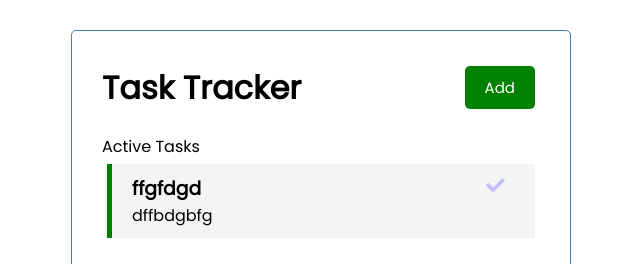
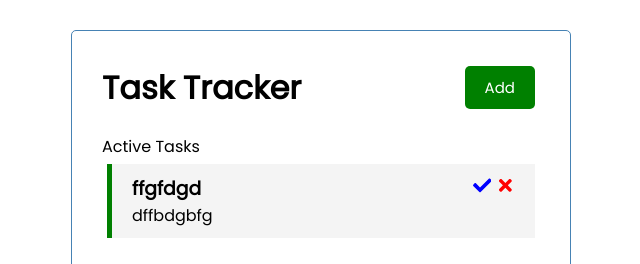
Before and after one commit to anshulag97/TaskTracker, a React (Create React App) app: page / in a window 1280 px wide. Shown: the top 264 px of the page, without its empty margins (319-959 px from the left). Built offline with nearby package versions, Linux system fonts and the light colour scheme; data requests are answered from the project's data file.

Commit message:
Update Task.js

```diff
--- a/src/components/Task.js
+++ b/src/components/Task.js
@@ -1,30 +1,53 @@
-import { FaTimes, FaCheck } from 'react-icons/fa'
+import { FaTimes, FaCheck, FaRedo } from "react-icons/fa";
 
-const Task = ({ task, onDelete, onToggle, onEdit , status}) => {
+const Task = ({ task, onUpdate, onToggle, onDelete }) => {
+  const { text, status, id } = task;
   return (
     <div
-      className={`task ${task.reminder && 'reminder'}`}
-      onDoubleClick={() => onToggle(task.id)}
-    >
+      className={`task ${task.reminder ? "reminder" : ""}`}
+      onDoubleClick={(e) => onToggle(e, task.id)}>
       <h3>
-        {task.text}{' '}
-        <div>
-          <FaCheck
-            style={{ cursor: 'pointer', marginRight: 10 }}
-            className={`${task.status ? 'activeTask' : 'noActiveTask'}`}
-            onClick={() => onEdit(task.id)}
-          />
-
-         {status === "completed" && <FaTimes
-         style={{ color: 'red', cursor: 'pointer' }}
-         onClick={() => onDelete(task.id)}
-       />}
-
-        </div>
+        {text} {getTestIcon(id, status, onUpdate, onDelete)}
       </h3>
       <p>{task.day}</p>
     </div>
-  )
-}
+  );
+};
 
-export default Task
+const getTestIcon = (id, status, onUpdate, onDelete) => {
+  if (status === "Active" || !status) {
+    return (
+      <div style={{ display: "inline-block" }}>
+        <FaCheck
+          title="Complete"
+          style={{ color: "blue", cursor: "pointer" }}
+          onClick={() => onUpdate(id, "Complete")}></FaCheck>
+        &nbsp;
+        <FaTimes
+          title="Delete"
+          style={{ color: "red", cursor: "pointer" }}
+          onClick={() => onDelete(id)}></FaTimes>
+      </div>
+    );
+  } else if (status == "Complete") {
+    return (
+      <div style={{ display: "inline-block" }}>
+        <FaCheck
+          title="Completed"
+          style={{ color: "green", cursor: "auto" }}></FaCheck>{" "}
+        &nbsp;
+        <FaTimes
+          title="Delete"
+          style={{ color: "red", cursor: "pointer" }}
+          onClick={() => onDelete(id)}></FaTimes>
+        &nbsp;
+        <FaRedo
+          title="Re-activate"
+          style={{ color: "blue", cursor: "pointer" }}
+          onClick={() => onUpdate(id, "Active")}></FaRedo>{" "}
+      </div>
+    );
+  }
+};
+
+export default Task;
```
